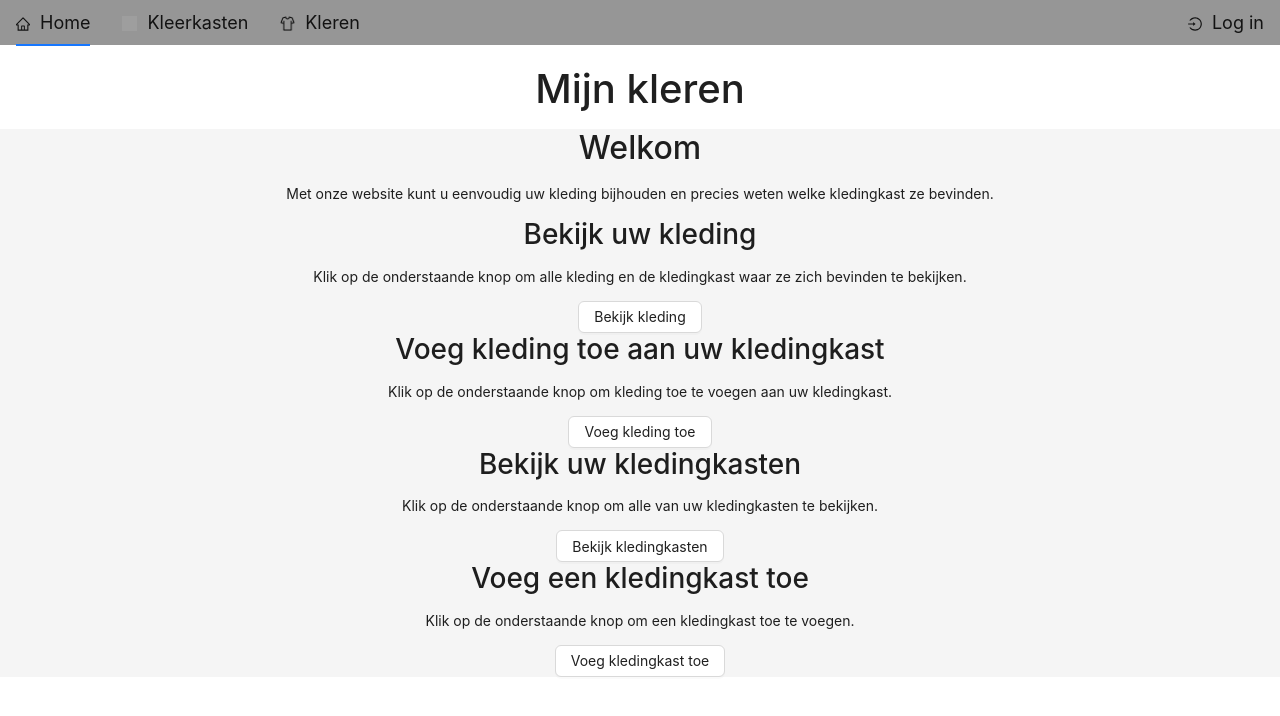
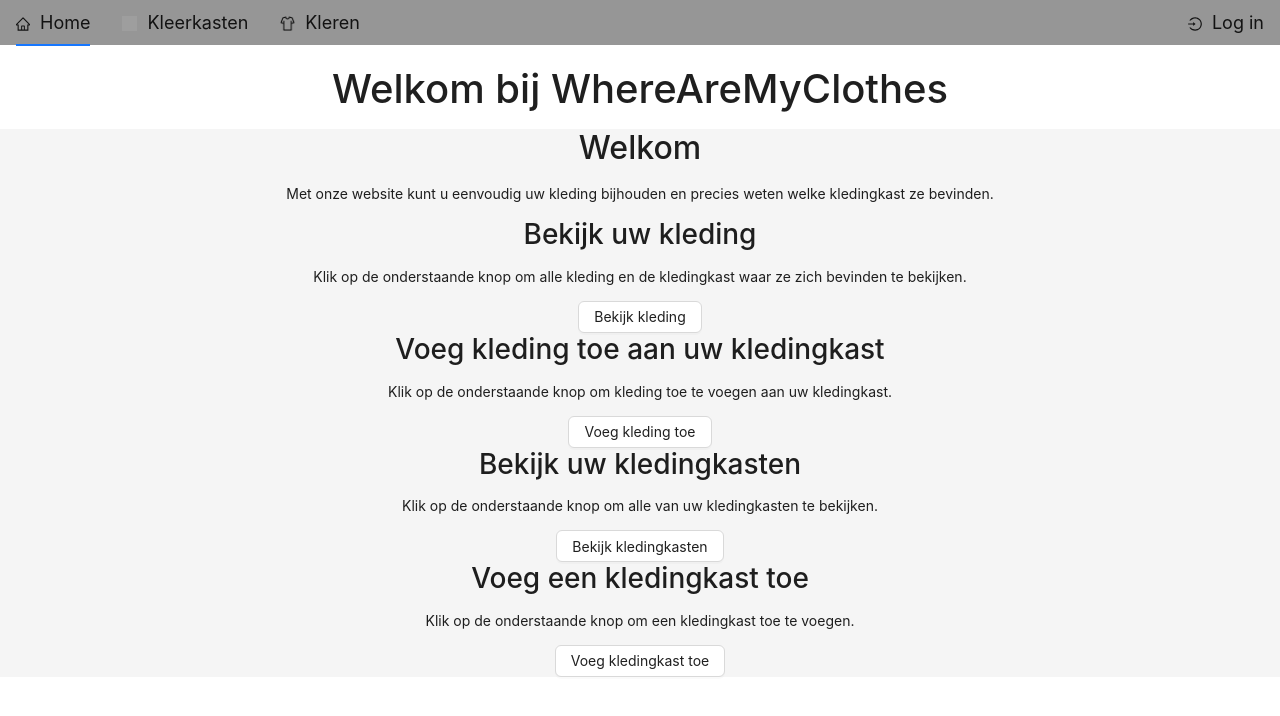
Before and after one commit to LouisDeGruyter/WhereAreMyClothes_FrontEnd, a React (Create React App) app: page / in a window 1280 px wide. Shown: the top 716 px of the page. Built offline with nearby package versions, Linux system fonts and the light colour scheme; no server answers; grey boxes are pictures that could not be loaded.

Commit message:
aanpassing home

```diff
--- a/src/components/home/Home.jsx
+++ b/src/components/home/Home.jsx
@@ -14,7 +14,7 @@ const header = useMemo (() => {
     return (
         <Layout>
             <Header style={header}>
-                <h1>Mijn kleren</h1>
+                <h1>Welkom bij WhereAreMyClothes</h1>
             </Header>
             <Content>
 
```
